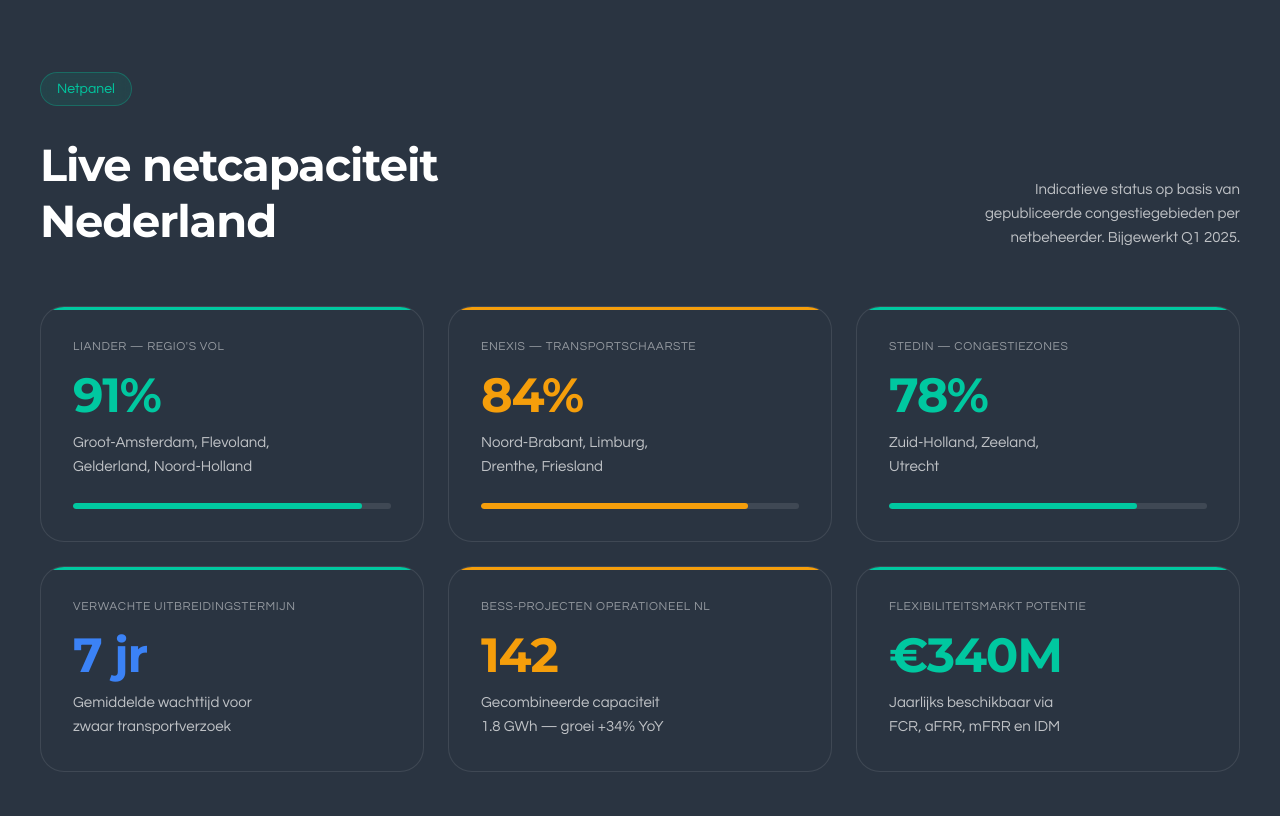
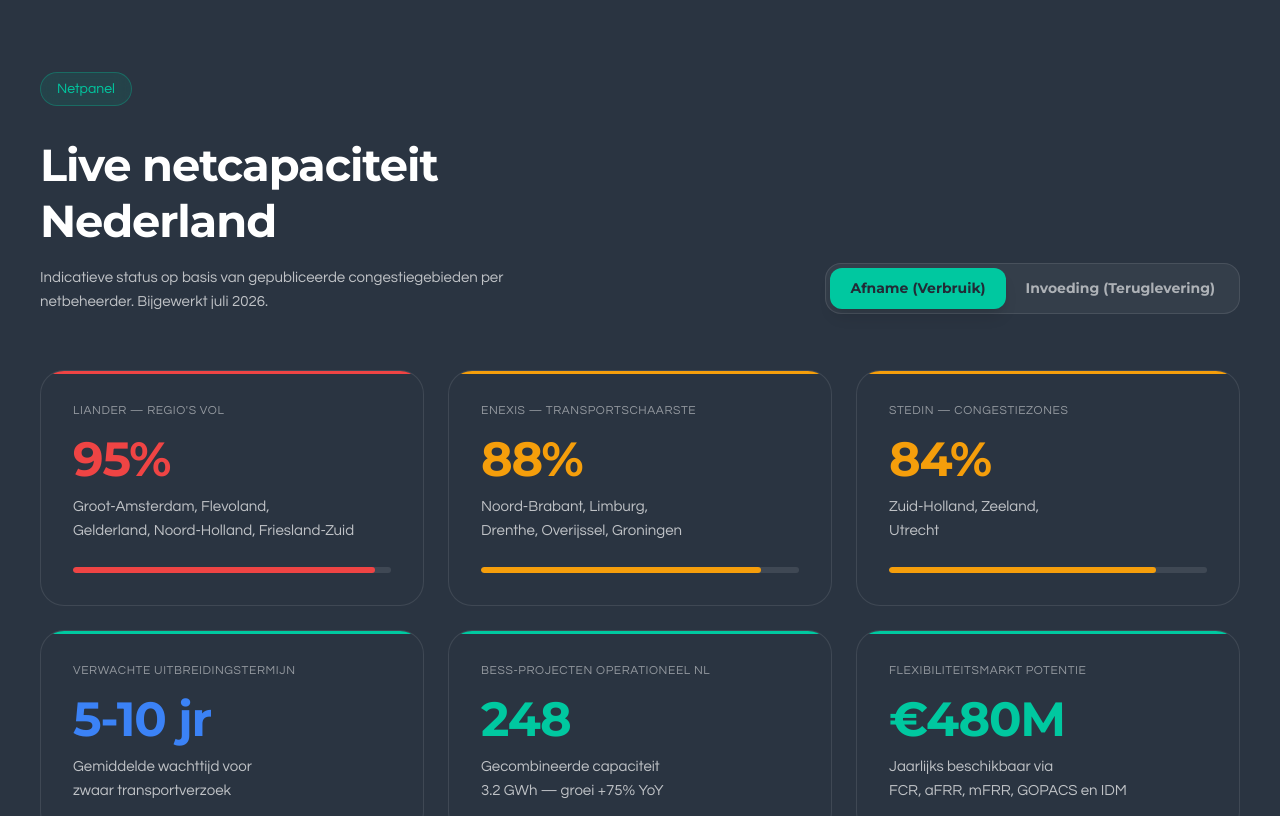
Before and after one commit to vosqdev/systeembewust.nl, a React (Vite) app: page / in a window 1280 px wide. Shown: the part 1800-2616 px from the top of the page. Built offline with nearby package versions, Linux system fonts and the light colour scheme.

Commit message:
feat: add tabbed support to Netpanel
Introduce state to toggle between 'afname' and 'invoeding' views in the Netpanel section. Updated i18n content with current data and navigation structure to support specific network capacity insights.

```diff
--- a/src/App.tsx
+++ b/src/App.tsx
@@ -393,6 +393,7 @@
   const [isScrolled, setIsScrolled] = useState(false);
   const [isMobileMenuOpen, setIsMobileMenuOpen] = useState(false);
   const [activeFrameworkTab, setActiveFrameworkTab] = useState<string>("routekaart");
+  const [netpanelTab, setNetpanelTab] = useState<"afname" | "invoeding">("afname");
 
   useEffect(() => {
     const handleScroll = () => {
@@ -839,7 +840,7 @@
           >
             <div className="max-w-[1200px] mx-auto">
               <motion.div
-                className="flex flex-col md:flex-row justify-between items-start md:items-end mb-14 gap-6"
+                className="flex flex-col lg:flex-row justify-between items-start lg:items-end mb-14 gap-6"
                 initial={{ opacity: 0, y: 24 }}
                 whileInView={{ opacity: 1, y: 0 }}
                 viewport={{ once: true, margin: "-10%" }}
@@ -847,121 +848,73 @@
               >
                 <div>
                   <SectionLabel>{t.netpanel.label}</SectionLabel>
-                  <h2 className="font-display font-bold text-[clamp(28px,3.5vw,48px)] tracking-tight leading-tight m-0 text-white whitespace-pre-line">
+                  <h2 className="font-display font-bold text-[clamp(28px,3.5vw,48px)] tracking-tight leading-tight m-0 text-white whitespace-pre-line mb-4">
                     {t.netpanel.title}
                   </h2>
-                </div>
-                <p className="text-[15px] text-white/70 max-w-[280px] md:text-right leading-[1.6] m-0">
+                  <p className="text-[15px] text-white/70 max-w-[500px] leading-[1.6] m-0">
                     {t.netpanel.desc}
                   </p>
+                </div>
+
+                {/* Tab Toggles */}
+                <div className="flex p-1 bg-white/5 border border-white/10 rounded-2xl shrink-0 self-start lg:self-end">
+                  <button
+                    onClick={() => setNetpanelTab("afname")}
+                    className={`px-5 py-2.5 rounded-xl font-display text-[14px] font-bold transition-all border-none cursor-pointer ${
+                      netpanelTab === "afname"
+                        ? "bg-accent text-paper shadow-lg"
+                        : "bg-transparent text-white/60 hover:text-white"
+                    }`}
+                  >
+                    {t.netpanel.tabs.afname}
+                  </button>
+                  <button
+                    onClick={() => setNetpanelTab("invoeding")}
+                    className={`px-5 py-2.5 rounded-xl font-display text-[14px] font-bold transition-all border-none cursor-pointer ${
+                      netpanelTab === "invoeding"
+                        ? "bg-accent text-paper shadow-lg"
+                        : "bg-transparent text-white/60 hover:text-white"
+                    }`}
+                  >
+                    {t.netpanel.tabs.invoeding}
+                  </button>
+                </div>
               </motion.div>
 
               <div className="grid grid-cols-1 md:grid-cols-3 gap-6">
-                <motion.div
-                  initial={{ opacity: 0, y: 24 }}
-                  whileInView={{ opacity: 1, y: 0 }}
-                  viewport={{ once: true }}
-                  transition={{ duration: 0.6, delay: 0.0 }}
+                {(t.netpanel.cards as any)[netpanelTab].map((card: any, idx: number) => {
+                  let colorClass = "green";
+                  if (idx === 0) colorClass = "red";
+                  else if (idx === 1) colorClass = "amber";
+                  else if (idx === 2) colorClass = "amber";
+                  else if (idx === 3) colorClass = "blue";
+                  else if (idx === 4) colorClass = "green";
+                  else if (idx === 5) colorClass = "green";
+
+                  const hasProgressBar = idx < 3;
+                  const fillWidth = hasProgressBar ? card.value : undefined;
+
+                  return (
+                    <motion.div
+                      key={`${netpanelTab}-${idx}`}
+                      initial={{ opacity: 0, y: 15 }}
+                      animate={{ opacity: 1, y: 0 }}
+                      transition={{ duration: 0.4, delay: idx * 0.05 }}
                     >
                       <NetCard
-                    label={t.netpanel.cards[0].label}
-                    value={t.netpanel.cards[0].value}
-                    colorClass="green"
+                        label={card.label}
+                        value={card.value}
+                        colorClass={colorClass}
                         sub={
                           <span className="whitespace-pre-line">
-                        {t.netpanel.cards[0].sub}
+                            {card.sub}
                           </span>
                         }
-                    fillWidth="91%"
-                  />
-                </motion.div>
-                <motion.div
-                  initial={{ opacity: 0, y: 24 }}
-                  whileInView={{ opacity: 1, y: 0 }}
-                  viewport={{ once: true }}
-                  transition={{ duration: 0.6, delay: 0.1 }}
-                >
-                  <NetCard
-                    label={t.netpanel.cards[1].label}
-                    value={t.netpanel.cards[1].value}
-                    colorClass="amber"
-                    sub={
-                      <span className="whitespace-pre-line">
-                        {t.netpanel.cards[1].sub}
-                      </span>
-                    }
-                    fillWidth="84%"
-                  />
-                </motion.div>
-                <motion.div
-                  initial={{ opacity: 0, y: 24 }}
-                  whileInView={{ opacity: 1, y: 0 }}
-                  viewport={{ once: true }}
-                  transition={{ duration: 0.6, delay: 0.2 }}
-                >
-                  <NetCard
-                    label={t.netpanel.cards[2].label}
-                    value={t.netpanel.cards[2].value}
-                    colorClass="green"
-                    sub={
-                      <span className="whitespace-pre-line">
-                        {t.netpanel.cards[2].sub}
-                      </span>
-                    }
-                    fillWidth="78%"
-                  />
-                </motion.div>
-                <motion.div
-                  initial={{ opacity: 0, y: 24 }}
-                  whileInView={{ opacity: 1, y: 0 }}
-                  viewport={{ once: true }}
-                  transition={{ duration: 0.6, delay: 0.3 }}
-                >
-                  <NetCard
-                    label={t.netpanel.cards[3].label}
-                    value={t.netpanel.cards[3].value}
-                    colorClass="blue"
-                    sub={
-                      <span className="whitespace-pre-line">
-                        {t.netpanel.cards[3].sub}
-                      </span>
-                    }
-                  />
-                </motion.div>
-                <motion.div
-                  initial={{ opacity: 0, y: 24 }}
-                  whileInView={{ opacity: 1, y: 0 }}
-                  viewport={{ once: true }}
-                  transition={{ duration: 0.6, delay: 0.4 }}
-                >
-                  <NetCard
-                    label={t.netpanel.cards[4].label}
-                    value={t.netpanel.cards[4].value}
-                    colorClass="amber"
-                    sub={
-                      <span className="whitespace-pre-line">
-                        {t.netpanel.cards[4].sub}
-                      </span>
-                    }
-                  />
-                </motion.div>
-                <motion.div
-                  initial={{ opacity: 0, y: 24 }}
-                  whileInView={{ opacity: 1, y: 0 }}
-                  viewport={{ once: true }}
-                  transition={{ duration: 0.6, delay: 0.5 }}
-                >
-                  <NetCard
-                    label={t.netpanel.cards[5].label}
-                    value={t.netpanel.cards[5].value}
-                    colorClass="green"
-                    sub={
-                      <span className="whitespace-pre-line">
-                        {t.netpanel.cards[5].sub}
-                      </span>
-                    }
-                  />
-                </motion.div>
+                        fillWidth={fillWidth}
+                      />
+                    </motion.div>
+                  );
+                })}
               </div>
             </div>
           </section>
--- a/src/i18n.ts
+++ b/src/i18n.ts
@@ -73,15 +73,29 @@
     netpanel: {
       label: "Netpanel",
       title: "Live netcapaciteit\nNederland",
-      desc: "Indicatieve status op basis van gepubliceerde congestiegebieden per netbeheerder. Bijgewerkt Q1 2025.",
-      cards: [
-        { label: "Liander — regio's vol", value: "91%", sub: "Groot-Amsterdam, Flevoland,\nGelderland, Noord-Holland" },
-        { label: "Enexis — transport­schaarste", value: "84%", sub: "Noord-Brabant, Limburg,\nDrenthe, Friesland" },
-        { label: "Stedin — congestiezones", value: "78%", sub: "Zuid-Holland, Zeeland,\nUtrecht" },
-        { label: "Verwachte uitbreidingstermijn", value: "7 jr", sub: "Gemiddelde wachttijd voor\nzwaar transport­verzoek" },
-        { label: "BESS-projecten operationeel NL", value: "142", sub: "Gecombineerde capaciteit\n1.8 GWh — groei +34% YoY" },
-        { label: "Flexibiliteitsmarkt potentie", value: "€340M", sub: "Jaarlijks beschikbaar via\nFCR, aFRR, mFRR en IDM" }
-      ]
+      desc: "Indicatieve status op basis van gepubliceerde congestiegebieden per netbeheerder. Bijgewerkt juli 2026.",
+      tabs: {
+        afname: "Afname (Verbruik)",
+        invoeding: "Invoeding (Teruglevering)"
+      },
+      cards: {
+        afname: [
+          { label: "Liander — regio's vol", value: "95%", sub: "Groot-Amsterdam, Flevoland,\nGelderland, Noord-Holland, Friesland-Zuid" },
+          { label: "Enexis — transport­schaarste", value: "88%", sub: "Noord-Brabant, Limburg,\nDrenthe, Overijssel, Groningen" },
+          { label: "Stedin — congestiezones", value: "84%", sub: "Zuid-Holland, Zeeland,\nUtrecht" },
+          { label: "Verwachte uitbreidingstermijn", value: "5-10 jr", sub: "Gemiddelde wachttijd voor\nzwaar transport­verzoek" },
+          { label: "BESS-projecten operationeel NL", value: "248", sub: "Gecombineerde capaciteit\n3.2 GWh — groei +75% YoY" },
+          { label: "Flexibiliteitsmarkt potentie", value: "€480M", sub: "Jaarlijks beschikbaar via\nFCR, aFRR, mFRR, GOPACS en IDM" }
+        ],
+        invoeding: [
+          { label: "Liander — teruglever­stop", value: "98%", sub: "Friesland, Flevoland, Gelderland,\nkop van Noord-Holland" },
+          { label: "Enexis — opwek­congestie", value: "93%", sub: "Groningen, Drenthe, Overijssel,\nNoord-Brabant" },
+          { label: "Stedin — invoed­beperkingen", value: "79%", sub: "Utrecht, Zuid-Hollandse eilanden,\nZeeland" },
+          { label: "Verwachte uitbreidingstermijn", value: "4-8 jr", sub: "Gemiddelde wachttijd voor\ngrootschalige invoeding" },
+          { label: "Batterij-initiatieven (BESS)", value: "3.5 GW", sub: "In de wachtrij voor\nnetinpassing in heel NL" },
+          { label: "Curtailment (Afschakeling)", value: "12%", sub: "Gemiddeld verlies van zonne-energie\ndoor lokale overbelasting" }
+        ]
+      }
     },
     diagram: {
       label: "Systeemmodel",
@@ -410,15 +424,29 @@
     netpanel: {
       label: "Grid Panel",
       title: "Live grid capacity\nNetherlands",
-      desc: "Indicative status based on published congestion areas per grid operator. Updated Q1 2025.",
-      cards: [
-        { label: "Liander — regions full", value: "91%", sub: "Greater Amsterdam, Flevoland,\nGelderland, North Holland" },
-        { label: "Enexis — transport scarcity", value: "84%", sub: "North Brabant, Limburg,\nDrenthe, Friesland" },
-        { label: "Stedin — congestion zones", value: "78%", sub: "South Holland, Zeeland,\nUtrecht" },
-        { label: "Expected expansion time", value: "7 yrs", sub: "Average waiting time for\nheavy transport request" },
-        { label: "BESS projects operational NL", value: "142", sub: "Combined capacity\n1.8 GWh — growth +34% YoY" },
-        { label: "Flexibility market potential", value: "€340M", sub: "Annually available via\nFCR, aFRR, mFRR and IDM" }
-      ]
+      desc: "Indicative status based on published congestion areas per grid operator. Updated July 2026.",
+      tabs: {
+        afname: "Consumption (Demand)",
+        invoeding: "Feed-in (Generation)"
+      },
+      cards: {
+        afname: [
+          { label: "Liander — regions full", value: "95%", sub: "Greater Amsterdam, Flevoland,\nGelderland, North Holland, South-Friesland" },
+          { label: "Enexis — transport scarcity", value: "88%", sub: "North Brabant, Limburg,\nDrenthe, Overijssel, Groningen" },
+          { label: "Stedin — congestion zones", value: "84%", sub: "South Holland, Zeeland,\nUtrecht" },
+          { label: "Expected expansion time", value: "5-10 yrs", sub: "Average waiting time for\nheavy transport request" },
+          { label: "BESS projects operational NL", value: "248", sub: "Combined capacity\n3.2 GWh — growth +75% YoY" },
+          { label: "Flexibility market potential", value: "€480M", sub: "Annually available via\nFCR, aFRR, mFRR, GOPACS and IDM" }
+        ],
+        invoeding: [
+          { label: "Liander — feed-in stop", value: "98%", sub: "Friesland, Flevoland, Gelderland,\ntop of North Holland" },
+          { label: "Enexis — generation congestion", value: "93%", sub: "Groningen, Drenthe, Overijssel,\nNorth Brabant" },
+          { label: "Stedin — feed-in limits", value: "79%", sub: "Utrecht, South Holland islands,\nZeeland" },
+          { label: "Expected expansion time", value: "4-8 yrs", sub: "Average waiting time for\nlarge-scale feed-in connection" },
+          { label: "Battery initiatives (BESS)", value: "3.5 GW", sub: "In queue for grid integration\nacross the Netherlands" },
+          { label: "Curtailment (Shedding)", value: "12%", sub: "Average solar energy loss due to\nlocal system overloading" }
+        ]
+      }
     },
     diagram: {
       label: "System Model",
```
Lines whose indentation alone changed are shown as unchanged.
